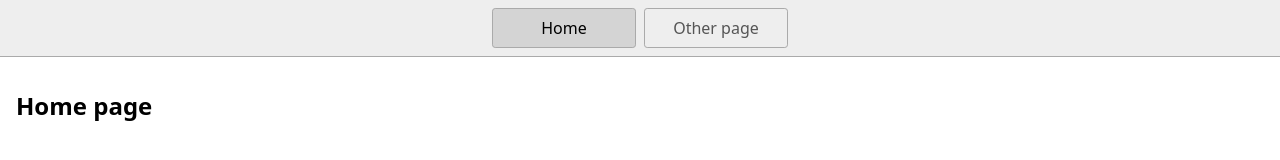
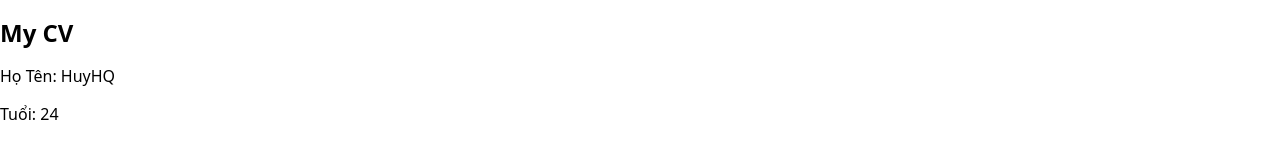
Before and after one commit to huyhaq/html_1_my_cv, a plain HTML site: page index.html in a window 1280 px wide. Drawn offline with Linux system fonts and the light colour scheme.

Commit message:
edit file

```diff
--- a/index.html
+++ b/index.html
@@ -12,12 +12,8 @@
     <script type="module" src="script.js"></script>
   </head>
   <body>
-    <nav>
-      <a href="/" aria-current="page">Home</a>
-      <a href="/page2.html">Other page</a>
-    </nav>
-    <main>
-      <h1>Home page</h1>
-    </main>
+    <h1>My CV</h1>
+    <p>Họ Tên: HuyHQ</p>
+    <p>Tuổi: 24</p>
   </body>
 </html>
```
